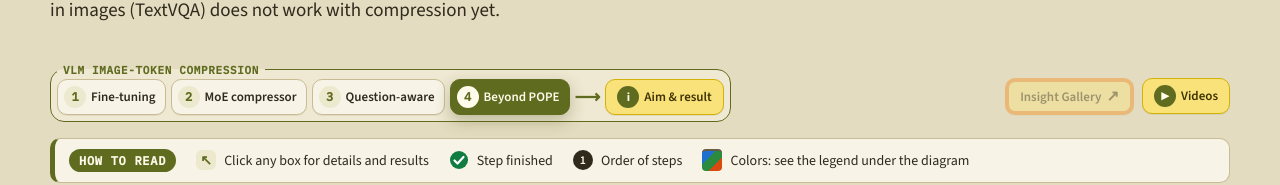
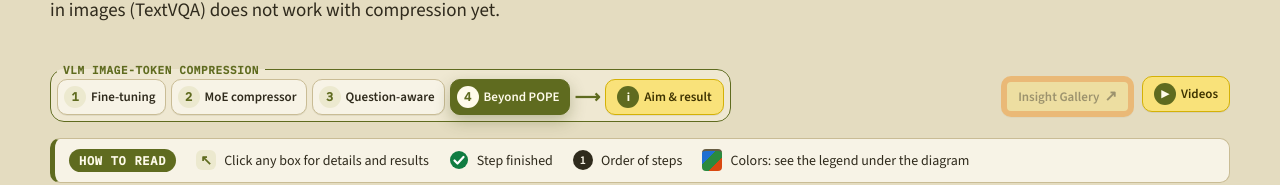
Before and after one commit to ashe-many/ashe-many.github.io, a plain HTML site: page index.html in a window 1280 px wide. Shown: the part 303-488 px from the top of the page. Drawn offline with nearby package versions, Linux system fonts and the light colour scheme.

Commit message:
Insight Gallery button: thicker orange frame
Co-Authored-By: Claude Opus 5.5 <noreply@anthropic.com>

```diff
--- a/index.html
+++ b/index.html
@@ -142,7 +142,7 @@
   .tabs a.ext:hover { background: #fbe891; box-shadow: 0 6px 16px rgba(180,150,0,.35); }
   /* slow blink: fade out, then come back slowly; stops on hover */
   @keyframes extFade { 0%, 100% { opacity: 1; } 50% { opacity: .35; } }
-  .tabs a.ext { animation: extFade 3.6s ease-in-out infinite; border: 4px solid #f28c18; }
+  .tabs a.ext { animation: extFade 3.6s ease-in-out infinite; border: 6px solid #f28c18; }
   .tabs a.ext:hover, .tabs a.ext:focus-visible { animation: none; opacity: 1; }
   @media (prefers-reduced-motion: reduce) { .tabs a.ext { animation: none; } }
   .tabs .vids { position: relative; }
```
